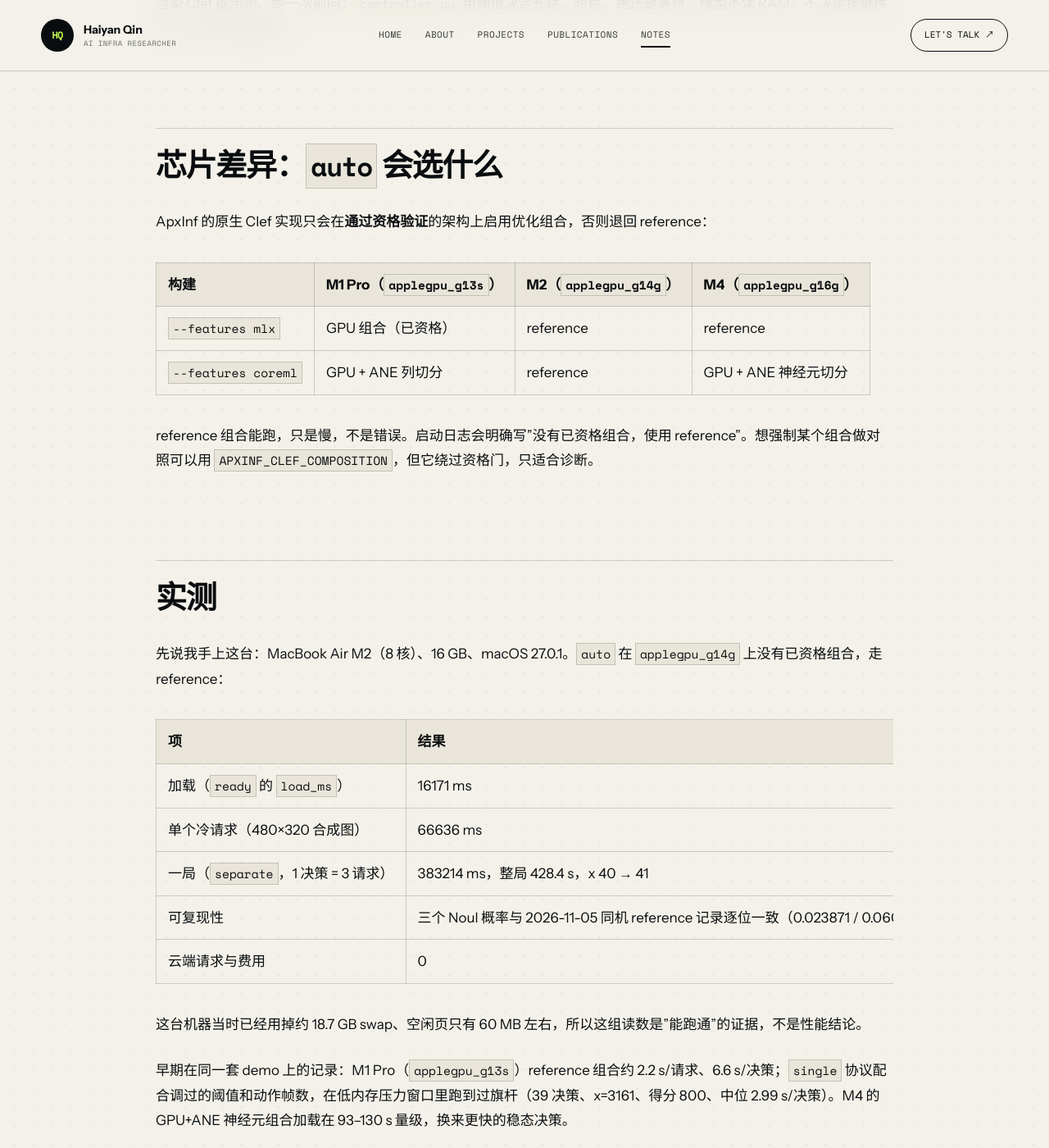
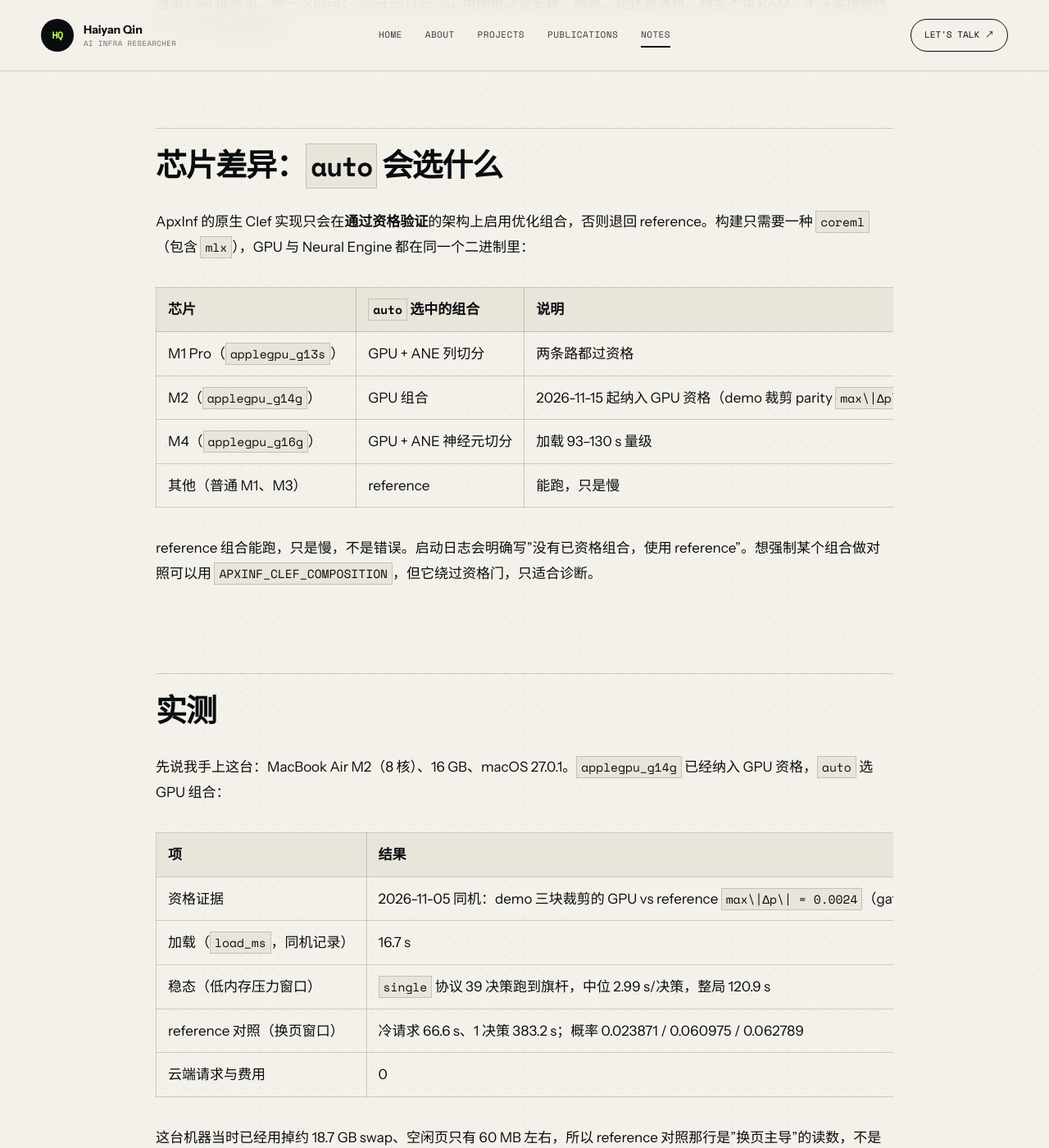
Before and after one commit to qhy991/qhy991.github.io, a Jekyll site: the page built from _posts/2026-11-15-mario-clef-on-apple-silicon.md, in a window 1280 px wide and 1400 px high, scrolled down 3282 px. Shown: the whole window at 82% size. Built offline with Jekyll 4.4.1, drawn with Linux system fonts in a browser that asks for light colours; some of the changed text lies outside the part shown.

Commit message:
Update Mario × Clef note: one coreml build and M2 GPU support
The build is now a single --features coreml binary, and the M2 (applegpu_g14g)
joined the GPU composition qualification, so the note's chip table and the M2
measurement section now describe GPU instead of the reference fallback.

```diff
--- a/_posts/2026-11-15-mario-clef-on-apple-silicon.md
+++ b/_posts/2026-11-15-mario-clef-on-apple-silicon.md
@@ -32,7 +32,7 @@ Clef 正好是这个形状的模型：9B、affine 4-bit，把"状态 + 结构化
 | --- | --- | --- |
 | 1 系统检查 | 确认 Apple Silicon + macOS，检查 cargo / uv / curl、内存与磁盘 | 秒级 |
 | 2 MLX SDK | 本机没有 0.32.3 就在 `~/.local/share/apxinf-mlx-sdk` 装一份（wheel 自带 C++ 头文件与 `mlx.metallib`） | 1–2 分钟 |
-| 3 构建 | 没有二进制就 clone [ApxInf](https://github.com/infinigence/ApxInf) 并构建决策服务；M1 Pro / M4 自动改用 `coreml` | 几分钟 |
+| 3 构建 | 没有二进制就 clone [ApxInf](https://github.com/infinigence/ApxInf) 并构建决策服务（`--features coreml`，GPU 与 Neural Engine 都在里面） | 几分钟 |
 | 4 权重 | 从 ModelScope 下载 `clef-flash-4bit`（同 id 镜像，失败回退 HF 镜像与官方 Hub） | 6.2 GB |
 | 5 Python 环境 | 建 venv，装模拟器依赖（`gym-super-mario-bros` 自带 ROM） | 1–2 分钟 |
 | 6 启动 | 选空闲端口起页面、等 HTTP 200、打印地址并打开浏览器 | 秒级 |
@@ -54,28 +54,30 @@ Clef 正好是这个形状的模型：9B、affine 4-bit，把"状态 + 结构化
 
 ## 芯片差异：`auto` 会选什么
 
-ApxInf 的原生 Clef 实现只会在**通过资格验证**的架构上启用优化组合，否则退回 reference：
+ApxInf 的原生 Clef 实现只会在**通过资格验证**的架构上启用优化组合，否则退回 reference。构建只需要一种 `coreml`（包含 `mlx`），GPU 与 Neural Engine 都在同一个二进制里：
 
-| 构建 | M1 Pro（`applegpu_g13s`） | M2（`applegpu_g14g`） | M4（`applegpu_g16g`） |
-| --- | --- | --- | --- |
-| `--features mlx` | GPU 组合（已资格） | reference | reference |
-| `--features coreml` | GPU + ANE 列切分 | reference | GPU + ANE 神经元切分 |
+| 芯片 | `auto` 选中的组合 | 说明 |
+| --- | --- | --- |
+| M1 Pro（`applegpu_g13s`） | GPU + ANE 列切分 | 两条路都过资格 |
+| M2（`applegpu_g14g`） | GPU 组合 | 2026-11-15 起纳入 GPU 资格（demo 裁剪 parity `max\|Δp\| = 0.0024`）；ANE 未资格 |
+| M4（`applegpu_g16g`） | GPU + ANE 神经元切分 | 加载 93–130 s 量级 |
+| 其他（普通 M1、M3） | reference | 能跑，只是慢 |
 
 reference 组合能跑，只是慢，不是错误。启动日志会明确写"没有已资格组合，使用 reference"。想强制某个组合做对照可以用 `APXINF_CLEF_COMPOSITION`，但它绕过资格门，只适合诊断。
 
 ## 实测
 
-先说我手上这台：MacBook Air M2（8 核）、16 GB、macOS 27.0.1。`auto` 在 `applegpu_g14g` 上没有已资格组合，走 reference：
+先说我手上这台：MacBook Air M2（8 核）、16 GB、macOS 27.0.1。`applegpu_g14g` 已经纳入 GPU 资格，`auto` 选 GPU 组合：
 
 | 项 | 结果 |
 | --- | --- |
-| 加载（`ready` 的 `load_ms`） | 16171 ms |
-| 单个冷请求（480×320 合成图） | 66636 ms |
-| 一局（`separate`，1 决策 = 3 请求） | 383214 ms，整局 428.4 s，x 40 → 41 |
-| 可复现性 | 三个 Noul 概率与 2026-11-05 同机 reference 记录逐位一致（0.023871 / 0.060975 / 0.062789） |
+| 资格证据 | 2026-11-05 同机：demo 三块裁剪的 GPU vs reference `max\|Δp\| = 0.0024`（gate 0.035） |
+| 加载（`load_ms`，同机记录） | 16.7 s |
+| 稳态（低内存压力窗口） | `single` 协议 39 决策跑到旗杆，中位 2.99 s/决策，整局 120.9 s |
+| reference 对照（换页窗口） | 冷请求 66.6 s、1 决策 383.2 s；概率 0.023871 / 0.060975 / 0.062789 |
 | 云端请求与费用 | 0 |
 
-这台机器当时已经用掉约 18.7 GB swap、空闲页只有 60 MB 左右，所以这组读数是"能跑通"的证据，不是性能结论。
+这台机器当时已经用掉约 18.7 GB swap、空闲页只有 60 MB 左右，所以 reference 对照那行是"换页主导"的读数，不是性能结论；GPU 组合在低压力窗口里才能看到秒级稳态。
 
 早期在同一套 demo 上的记录：M1 Pro（`applegpu_g13s`）reference 组合约 2.2 s/请求、6.6 s/决策；`single` 协议配合调过的阈值和动作帧数，在低内存压力窗口里跑到过旗杆（39 决策、x=3161、得分 800、中位 2.99 s/决策）。M4 的 GPU+ANE 神经元组合加载在 93–130 s 量级，换来更快的稳态决策。
 
```
Also changed, not shown: other parts of _posts/2026-11-15-mario-clef-on-apple-silicon.md (+1 -1 lines).
